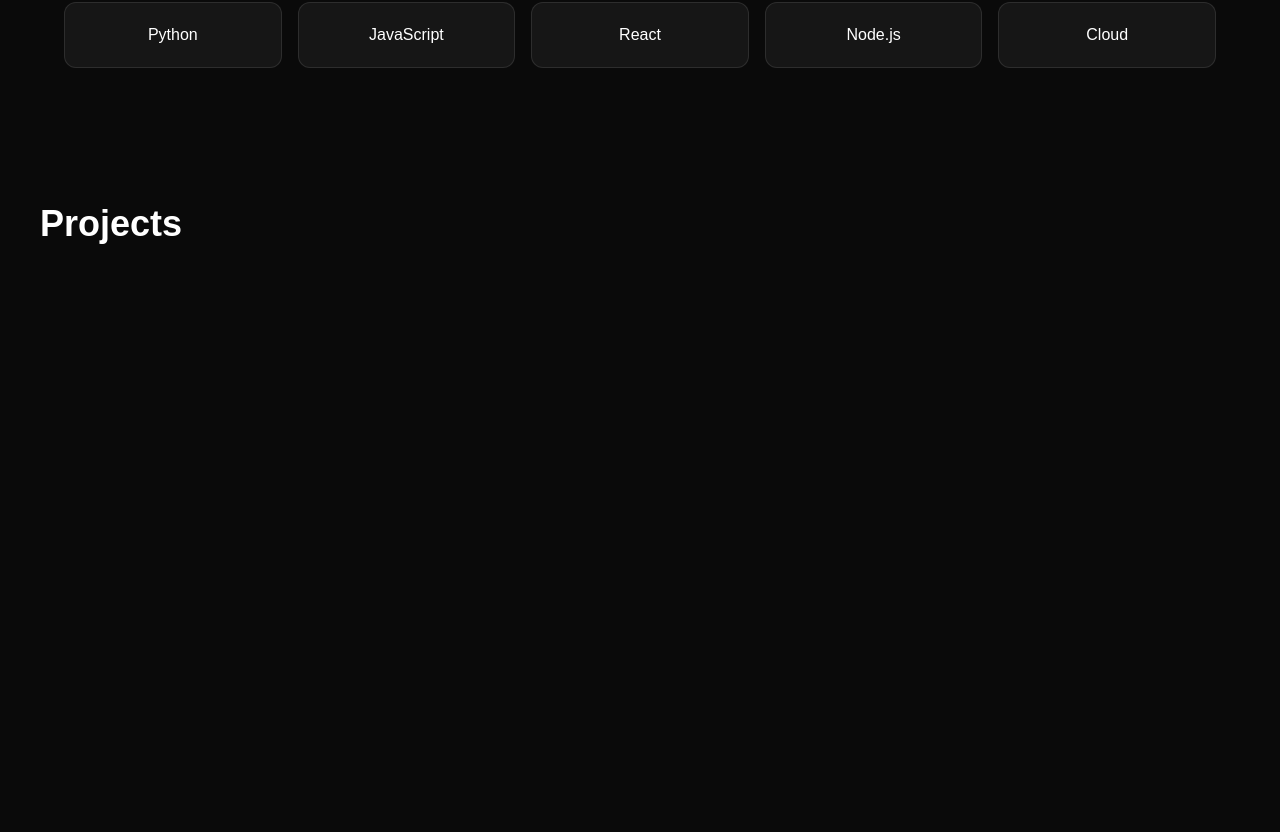
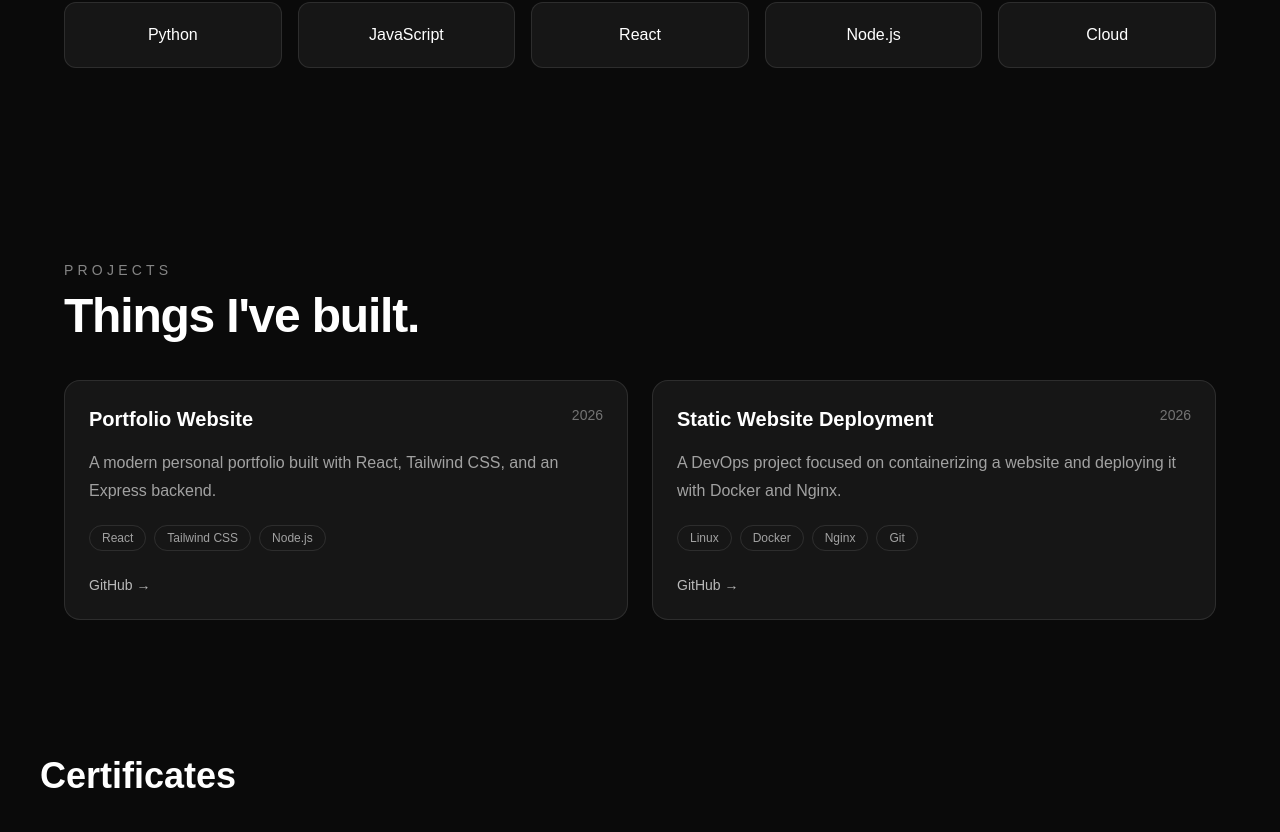
Before and after one commit to Madesh-Aadithya/Portfolio, a React (Vite) app: page / in a window 1280 px wide. Shown: the part 1608-2440 px from the top of the page. Built offline with nearby package versions, Linux system fonts and the light colour scheme.

Commit message:
Build reusable project cards

```diff
--- /dev/null
+++ b/src/components/common/ProjectCard.jsx
@@ -0,0 +1,56 @@
+function ProjectCard({ project }) {
+  return (
+    <article className="rounded-2xl border border-white/10 bg-white/5 p-6 transition hover:-translate-y-1 hover:bg-white/10">
+      <div className="flex items-start justify-between gap-4">
+        <h3 className="text-xl font-semibold">
+          {project.title}
+        </h3>
+
+        <span className="text-sm text-white/40">
+          {project.year}
+        </span>
+      </div>
+
+      <p className="mt-4 leading-7 text-white/60">
+        {project.description}
+      </p>
+
+      <div className="mt-5 flex flex-wrap gap-2">
+        {project.technologies.map((technology) => (
+          <span
+            key={technology}
+            className="rounded-full border border-white/10 px-3 py-1 text-xs text-white/60"
+          >
+            {technology}
+          </span>
+        ))}
+      </div>
+
+      <div className="mt-6 flex gap-4">
+        {project.github && (
+          <a
+            href={project.github}
+            target="_blank"
+            rel="noreferrer"
+            className="text-sm font-medium text-white/70 transition hover:text-white"
+          >
+            GitHub →
+          </a>
+        )}
+
+        {project.demo && (
+          <a
+            href={project.demo}
+            target="_blank"
+            rel="noreferrer"
+            className="text-sm font-medium text-white/70 transition hover:text-white"
+          >
+            Live Demo →
+          </a>
+        )}
+      </div>
+    </article>
+  );
+}
+
+export default ProjectCard;
--- a/src/components/sections/Projects.jsx
+++ b/src/components/sections/Projects.jsx
@@ -1,7 +1,52 @@
+import ProjectCard from "../common/ProjectCard";
+
 function Projects() {
+  const projects = [
+    {
+      title: "Portfolio Website",
+      year: "2026",
+      description:
+        "A modern personal portfolio built with React, Tailwind CSS, and an Express backend.",
+      technologies: ["React", "Tailwind CSS", "Node.js"],
+      github: "https://github.com/",
+      demo: "",
+    },
+    {
+      title: "Static Website Deployment",
+      year: "2026",
+      description:
+        "A DevOps project focused on containerizing a website and deploying it with Docker and Nginx.",
+      technologies: ["Linux", "Docker", "Nginx", "Git"],
+      github: "https://github.com/",
+      demo: "",
+    },
+  ];
+
   return (
-    <section id="projects" className="min-h-screen p-10">
-      <h2 className="text-4xl font-bold">Projects</h2>
+    <section
+      id="projects"
+      className="px-6 py-24"
+    >
+      <div className="mx-auto max-w-6xl">
+
+        <p className="mb-3 text-sm font-medium uppercase tracking-[0.3em] text-white/50">
+          Projects
+        </p>
+
+        <h2 className="text-4xl font-bold tracking-tight sm:text-5xl">
+          Things I've built.
+        </h2>
+
+        <div className="mt-10 grid gap-6 md:grid-cols-2">
+          {projects.map((project) => (
+            <ProjectCard
+              key={project.title}
+              project={project}
+            />
+          ))}
+        </div>
+
+      </div>
     </section>
   );
 }
```
Also changed, not shown: src/components/common/dummy.txt (deleted).
